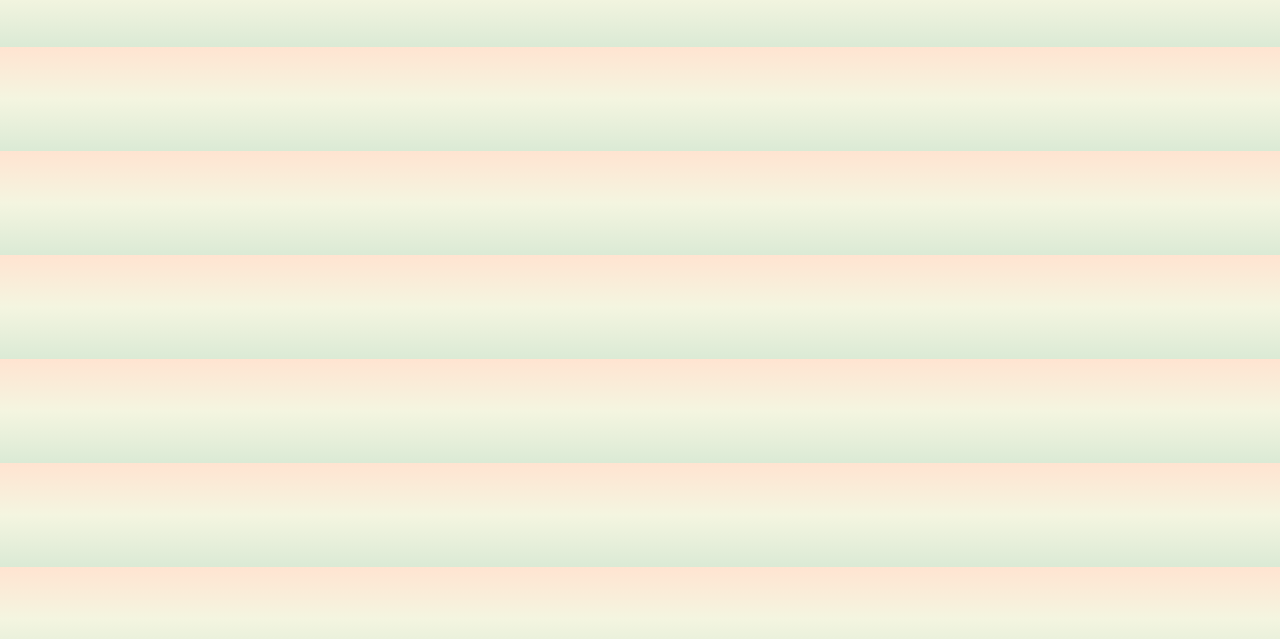
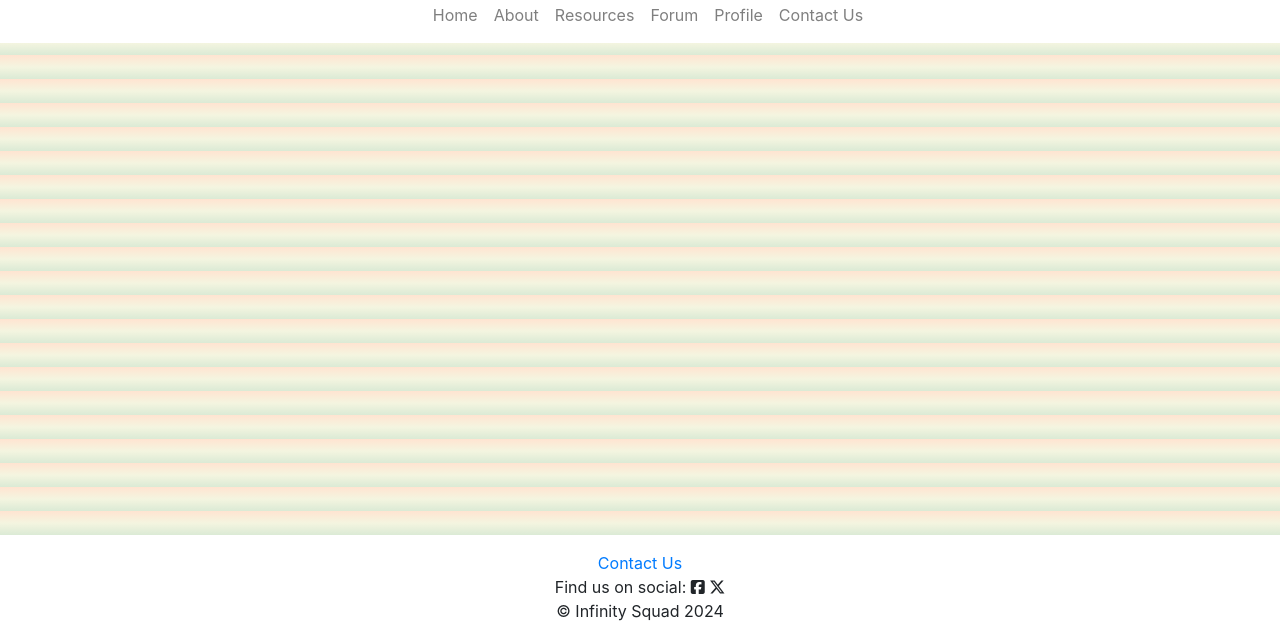
Before and after one commit to violaberg/infinity-health-hub, a Django app: template home/templates/about.html in a window 1280 px wide. Shown: the part 161-800 px from the top of the page. Run offline with Django 4.2, Linux system fonts and the light colour scheme; the template is opened without the code that fills it, so the values that code supplies are empty; some libraries are stand-ins or nearby versions.

Commit message:
Add footer and logo

```diff
--- a/templates/base.html
+++ b/templates/base.html
@@ -1,4 +1,5 @@
 {% load static %}
+{% url 'home' as home_url %}
 
 <!DOCTYPE html>
 <html lang="en">
@@ -24,19 +25,27 @@
 </head>
 
 <body>
-    <header>
-        <nav class="navbar navbar-expand-lg navbar-light bg-white">
+    <header class="container-fluid fixed-top bg-white">
+        <div id="topnav" class="row pt-lg-4 d-none d-lg-flex">
+            <div class="col-6 col-lg-6 my-auto py-1 py-lg-0 text-center text-lg-left">
+              <a href="{% url 'home' %}" class="nav-link main-logo-link">
+                <img class="logo d-inline" src="{% static 'images/logo1.png' %}" alt="Rainbow color infinity symbol">
+                <h2 class="logo-text d-inline my-0">Infinity Health Hub</h2>
+              </a>
+            </div>
+        </div>
+        <nav class="navbar navbar-expand-lg navbar-light">
             <div class="container-fluid">
                 <a class="navbar-brand" href="#"><span class="brand"></a>
-                <button class="navbar-toggler" type="button" data-bs-toggle="collapse" data-bs-target="#navbarText"
+                <button class="navbar-toggler" type="button" data-toggle="collapse" data-target="#navbarText"
                     aria-controls="navbarText" aria-expanded="false" aria-label="Toggle navigation">
                     <span class="navbar-toggler-icon"></span>
                 </button>
                 <div class="collapse navbar-collapse" id="navbarText">
-                    <ul class="navbar-nav me-auto mb-2 mb-lg-0">
+                    <ul class="navbar-nav mx-auto mb-2 mb-lg-0">
                         <li class="nav-item">
                             <a class="nav-link" aria-current=""
-                                href="#">Home</a>
+                                href="{% url 'home' %}">Home</a>
                         </li>
                         <li class="nav-item">
                             <a class="nav-link" aria-current=""
@@ -48,6 +57,10 @@
                         </li>
                         <li class="nav-item">
                             <a class="nav-link" aria-current=""
+                                href="#">Forum</a>
+                        </li>
+                        <li class="nav-item">
+                            <a class="nav-link" aria-current=""
                                 href="#">Profile</a>
                         </li>
                         <li class="nav-item">
@@ -55,9 +68,6 @@
                                 href="#">Contact Us</a>
                         </li>
                     </ul>
-                    <span class="navbar-text text-muted">
-                        Resources for Neurodivergent Females
-                    </span>
                 </div>
             </div>
         </nav>
@@ -67,8 +77,16 @@
 
         {% endblock %}
     </div>
-    <footer>
-        FOOTER GOES HERE
+    <footer class="footer fixed-bottom mt-auto text-center bg-white py-3">
+        <p class="m-0">
+            <a href="#">Contact Us</a>
+        </p>
+        <p class="m-0 text-center">Find us on social: <i class="fab fa-facebook-square ms-3"></i>
+            <i class="fa-brands fa-x-twitter"></i>
+        </p>
+        {% block copyright %}
+        <p class="m-0 text-center">&copy; Infinity Squad 2024</p>
+        {% endblock copyright %}
     </footer>
     <script src="https://kit.fontawesome.com/cdf0a3356f.js" crossorigin="anonymous"></script>
 </body>
```
